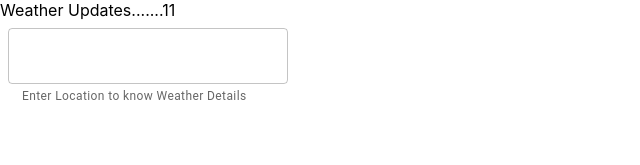
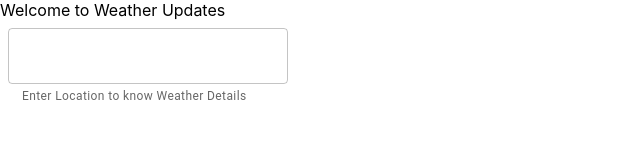
Before and after one commit to pradeepkarunya/weather-forecast, a React (Create React App) app: page / in a window 1280 px wide. Shown: the top 165 px of the page, without its empty margins (0-640 px from the left). Built offline with nearby package versions, Linux system fonts and the light colour scheme.

Commit message:
Azure Test2

```diff
--- a/src/App.js
+++ b/src/App.js
@@ -5,7 +5,7 @@ import './App.css';
 function App() {
   return (
     <div className="App">
-      Weather Updates.......11
+      Welcome to Weather Updates
       <WeatherUpdates />
     </div>
   );
```
